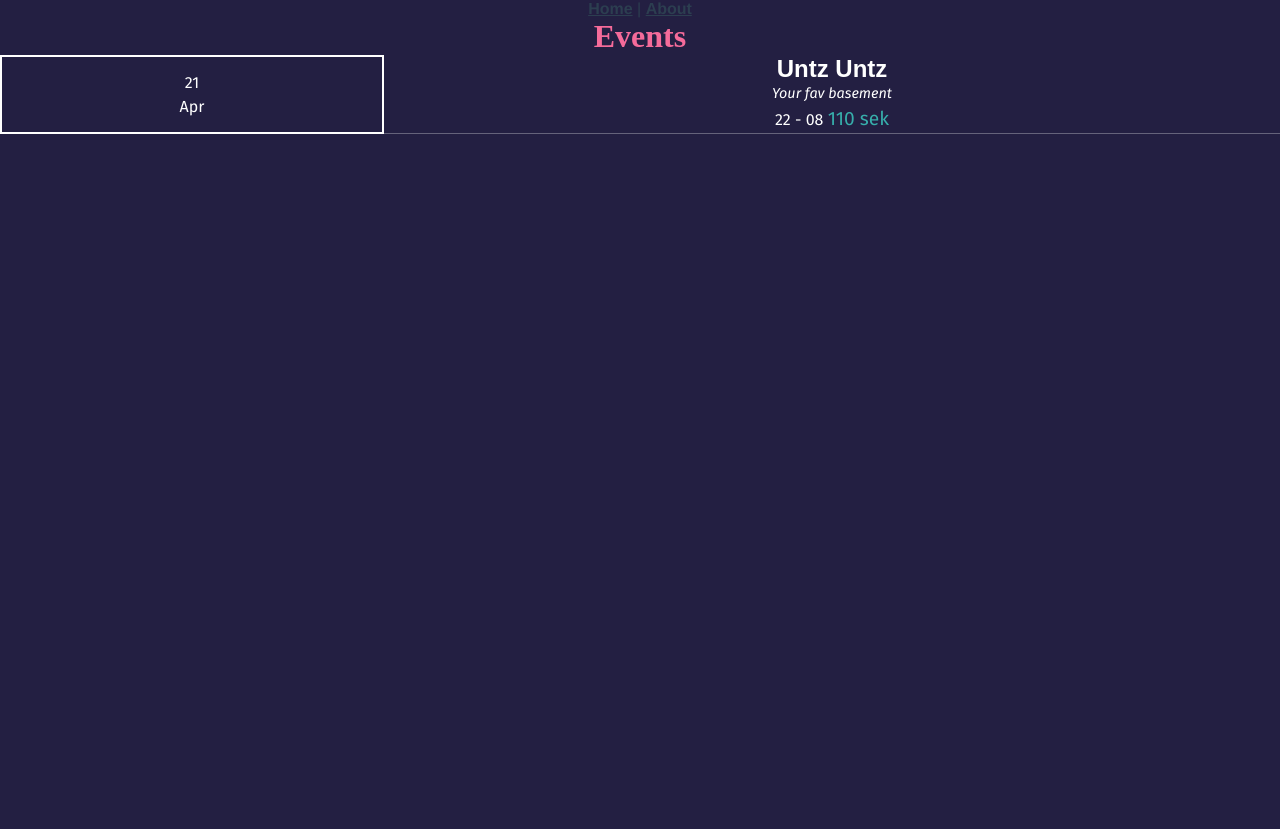
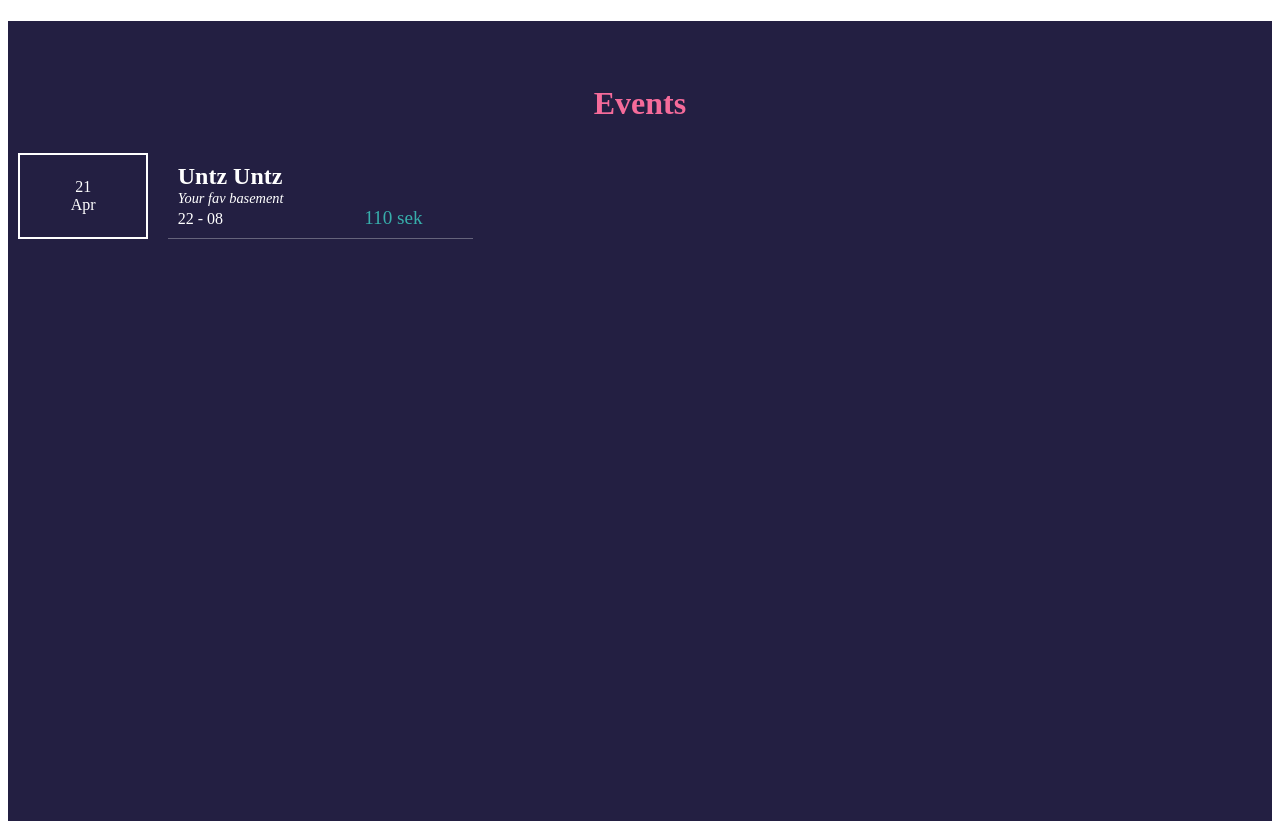
Before and after one commit to jenseneducation-viktor-rizk/kaos-project-frk19s, a Vue app: page /events in a window 1280 px wide. Built offline with nearby package versions, Linux system fonts and the light colour scheme; a web font is replaced by a local one.

Commit message:
fixed some shittt

```diff
--- a/src/App.vue
+++ b/src/App.vue
@@ -1,41 +1,13 @@
 <template>
   <div id="app">
-<div id="nav">
+    <!-- <div id="nav">
       <router-link to="/">Home</router-link> |
       <router-link to="/about">About</router-link>
-    </div>
+    </div> -->
     <router-view/>
   </div>
 </template>
 
 <style lang="scss">
 
-@import "./scss/main";
-body {
-  margin: 0;
-}
-#app {
-  font-family: Avenir, Helvetica, Arial, sans-serif;
-  -webkit-font-smoothing: antialiased;
-  -moz-osx-font-smoothing: grayscale;
-  text-align: center;
-  color: #2c3e50;
-
-  box-sizing: border-box;
-
- * {
-    padding:0;
-    margin:0;
-    box-sizing:border-box;
-}
-
-
-
-  a {
-    font-weight: bold;
-    color: #2c3e50;
-  }
-
-}
-
 </style>
--- a/src/components/EventDetails.vue
+++ b/src/components/EventDetails.vue
@@ -40,6 +40,7 @@ export default {
   color: #fff;
   display: flex;
   flex-direction: row;
+  max-width: 475px;
 
 
   div {
@@ -82,5 +83,10 @@ export default {
   font-weight: normal;
 }
 
+ * {
+    padding:0;
+    margin:0;
+    box-sizing:border-box;
+}
 
 </style>
--- a/src/views/Events.vue
+++ b/src/views/Events.vue
@@ -25,7 +25,6 @@ body, html, :root {
 
 .events {
     height: 100vh;
-    width: 100vw;
 }
 
 h1 {
```
